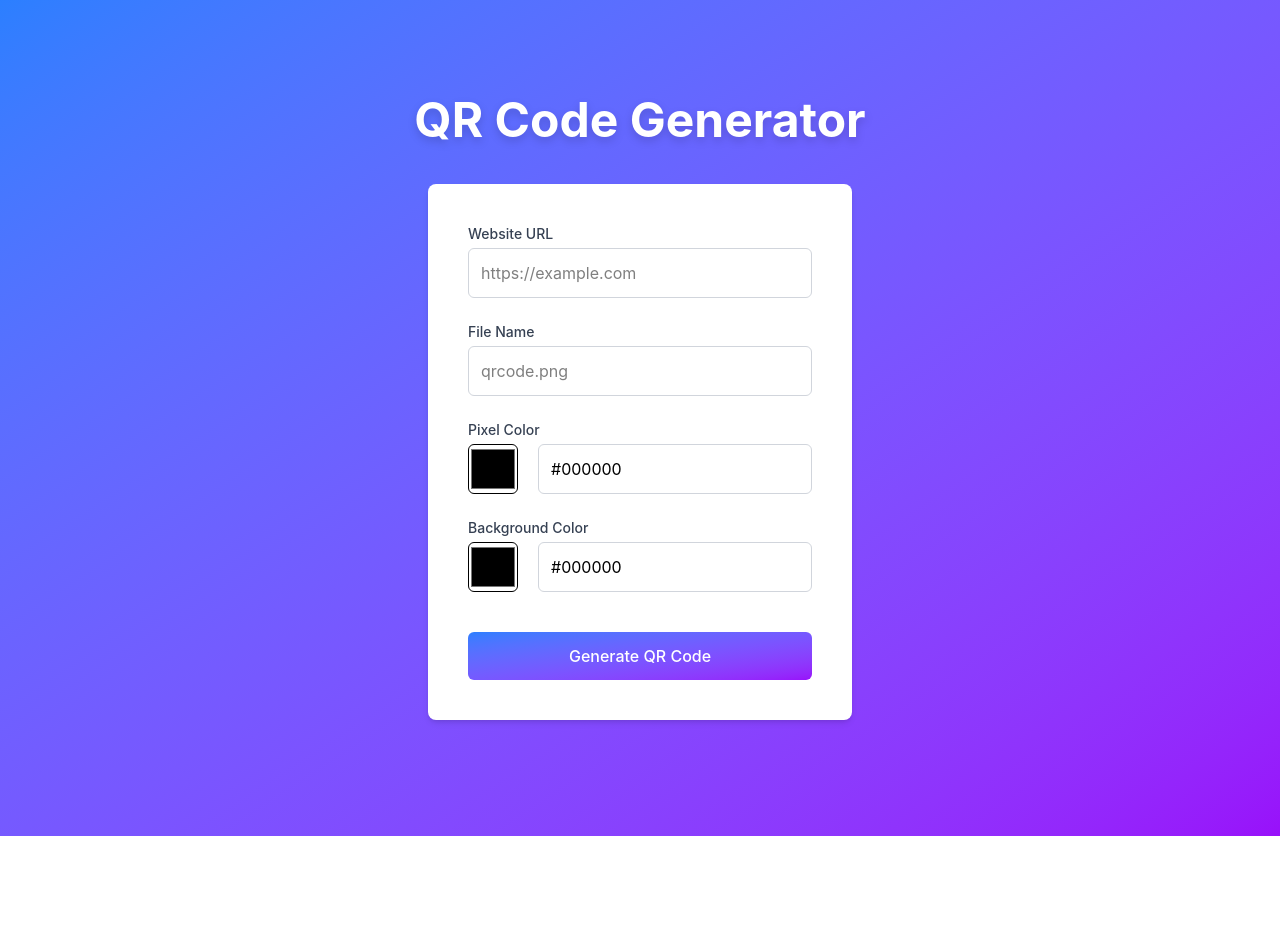
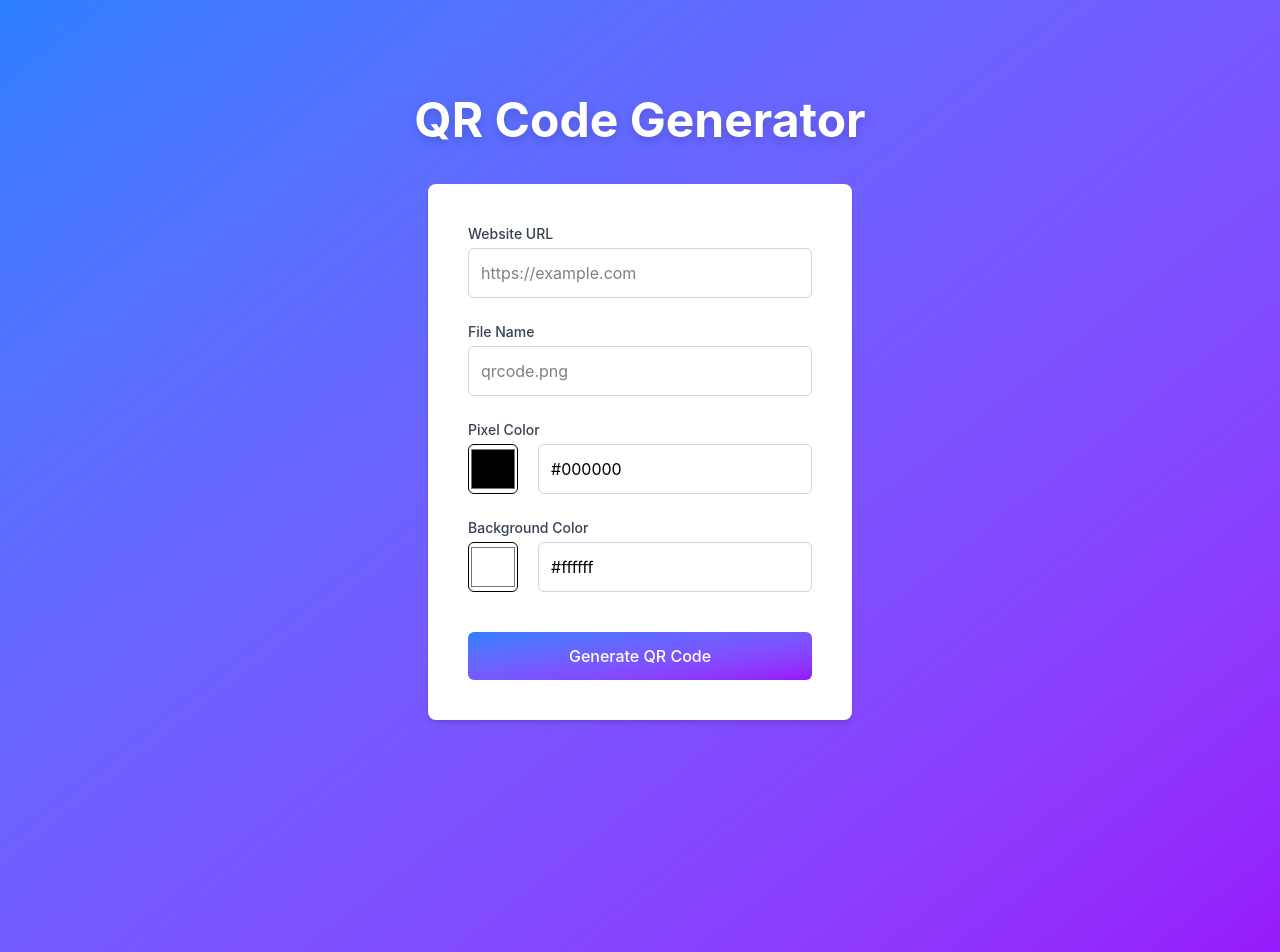
Before and after one commit to lukeclimen/qr-code-generator, a Next.js app: page /qr-code-generator/ in a window 1280 px wide. Shown: the top 952 px of the page. Before the commit the page ends 836 px from the top, so only its background shows below. Built offline with nearby package versions, Linux system fonts and the light colour scheme.

Commit message:
Generate QR Code preview on form submit

```diff
--- a/src/app/page.tsx
+++ b/src/app/page.tsx
@@ -1,19 +1,44 @@
 "use client";
 
+import { useRef, useState } from "react";
 import QrCodeForm from "./ui/QrCodeForm";
+import { QrFormData } from "./types";
+import QRCode from "qrcode";
 
 export default function Home() {
+  const [qrCodePreview, setQrCodePreview] = useState<string | null>(null);
+  const qrCodePreviewCanvas = useRef<HTMLCanvasElement>(null);
+
+  const handleQrFormSubmission = async ({
+    siteUrl,
+    fileName,
+    pixelColour,
+    backgroundColour,
+  }: QrFormData) => {
+    const canvas = qrCodePreviewCanvas.current;
+    if (!canvas) return;
+
+    const options = {
+      color: {
+        dark: pixelColour,
+        light: backgroundColour,
+      },
+    };
+    try {
+      await QRCode.toCanvas(canvas, siteUrl, options);
+      setQrCodePreview(canvas.toDataURL("image/png"));
+    } catch (error) {
+      console.error("Failed to generate QR code:", error);
+    }
+  };
   return (
     <main className="min-h-screen bg-linear-to-br from-blue-500 to-purple-600">
       <div className="flex min-h-screen flex-col items-center justify-center p-24 gap-y-5">
         <h1 className="text-5xl font-bold text-white drop-shadow-lg">
           QR Code Generator
         </h1>
-        <QrCodeForm
-          onSubmit={(data) => {
-            console.log(data);
-          }}
-        />
+        <QrCodeForm onSubmit={handleQrFormSubmission} />
+        <canvas ref={qrCodePreviewCanvas} />
       </div>
     </main>
   );
--- a/src/app/ui/QrCodeForm.tsx
+++ b/src/app/ui/QrCodeForm.tsx
@@ -11,7 +11,7 @@ export default function QrCodeForm({
   onSubmit: (data: QrFormData) => void;
 }) {
   const [pixelColour, setPixelColour] = useState("#000000");
-  const [backgroundColour, setBackgroundColour] = useState("#000000");
+  const [backgroundColour, setBackgroundColour] = useState("#ffffff");
 
   const handleSubmit = (e: React.SubmitEvent<HTMLFormElement>) => {
     e.preventDefault();
```
